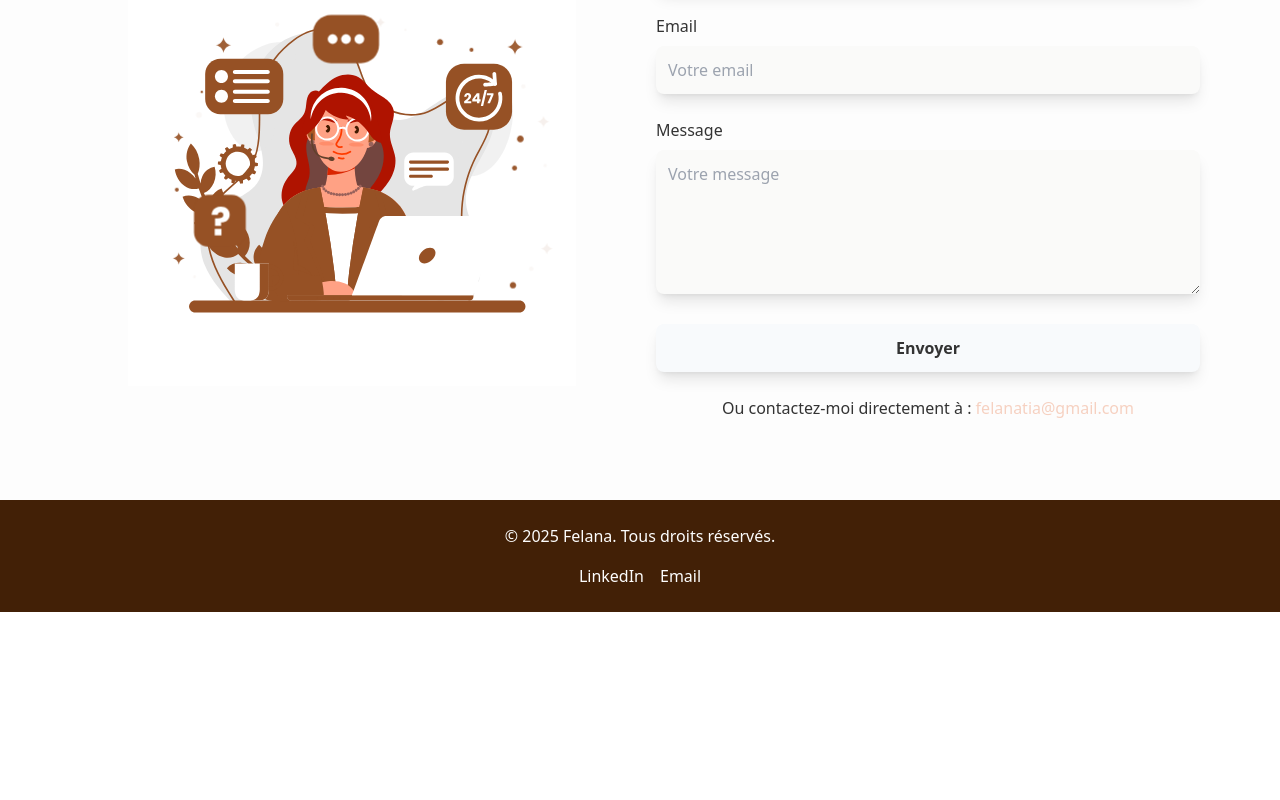
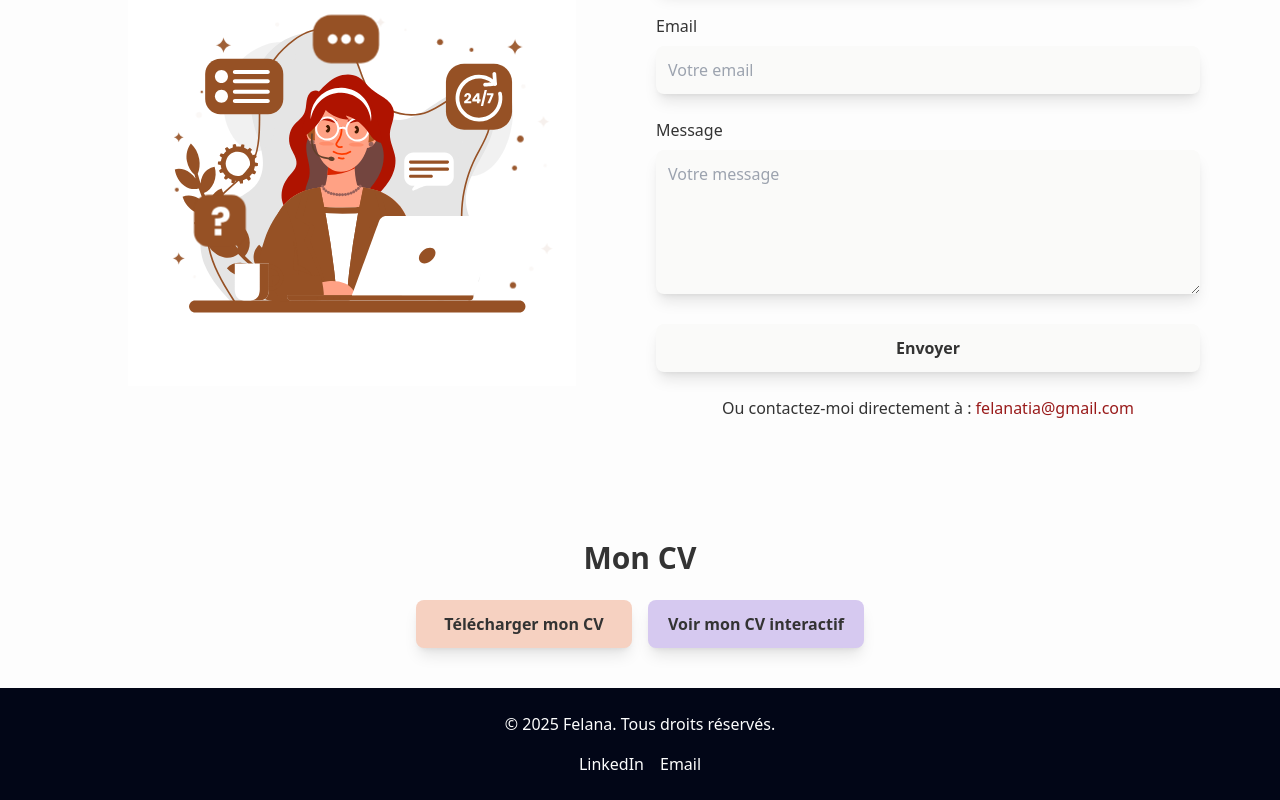
Before and after one commit to fetraandri/felanaPortfolio, a React (Vite) app: page / in a window 1280 px wide. Shown: the part 2070-2870 px from the top of the page. Before the commit the page ends 2682 px from the top, so only its background shows below. Built offline with nearby package versions, Linux system fonts and the light colour scheme.

Commit message:
feat: add a component cv interactif and cv download

```diff
--- a/src/App.jsx
+++ b/src/App.jsx
@@ -1,23 +1,26 @@
-import Header from './components/Header'
-import Home from './sections/Home'
-import About from './sections/About'
-import Portfolio from './sections/Portfolio'
-import Contact from './sections/Contact'
-import Footer from './components/Footer'
+// src/App.jsx
+import Header from './components/Header';
+import Home from './sections/Home';
+import About from './sections/About';
+import Portfolio from './sections/Portfolio';
+import Contact from './sections/Contact';
+import CVLinks from './components/CVLinks'; // Import du nouveau composant
+import Footer from './components/Footer';
 
 function App() {
   return (
-    <div className="min-h-screen bg-red-500 text-gris-fonce">
+    <div className="min-h-screen bg-blanc-casse text-gris-fonce"> {/* Changé bg-red-500 à bg-blanc-casse */}
       <Header />
       <main>
         <Home />
         <About />
         <Portfolio />
         <Contact />
+        <CVLinks /> {/* Ajout de la nouvelle section */}
       </main>
       <Footer />
     </div>
-  )
+  );
 }
 
-export default App
+export default App;
--- /dev/null
+++ b/src/components/CVLinks.jsx
@@ -0,0 +1,48 @@
+// src/components/CVLinks.jsx
+import React from 'react';
+
+// Composant pour le bouton de téléchargement du CV
+function DownloadCVButton() {
+  const cvUrl = "https://drive.google.com/your-cv-file-id"; // Remplacez par l'URL réelle
+  return (
+    <a
+      href={cvUrl}
+      target="_blank"
+      rel="noopener noreferrer"
+      className="block w-full bg-rose-poudre text-gris-fonce py-3 rounded-lg font-semibold text-center hover:bg-lavande-claire transition-colors duration-300 shadow-lg hover:shadow-xl transform hover:-translate-y-1"
+    >
+      Télécharger mon CV
+    </a>
+  );
+}
+
+// Composant pour le bouton du CV interactif
+function InteractiveCVButton() {
+  const interactiveCVUrl = "https://your-interactive-cv-url.com"; // Remplacez par l'URL réelle
+  return (
+    <a
+      href={interactiveCVUrl}
+      target="_blank"
+      rel="noopener noreferrer"
+      className="block w-full bg-lavande-claire text-gris-fonce py-3 rounded-lg font-semibold text-center hover:bg-rose-poudre transition-colors duration-300 shadow-lg hover:shadow-xl transform hover:-translate-y-1"
+    >
+      Voir mon CV interactif
+    </a>
+  );
+}
+
+function CVLinks() {
+  return (
+    <section id="cv-links" className="py-10 bg-blanc-casse">
+      <div className="max-w-6xl mx-auto px-4">
+        <h2 className="text-3xl font-bold text-gris-fonce text-center mb-6">Mon CV</h2>
+        <div className="flex flex-col sm:flex-row gap-4 max-w-md mx-auto">
+          <DownloadCVButton />
+          <InteractiveCVButton />
+        </div>
+      </div>
+    </section>
+  );
+}
+
+export default CVLinks;
--- a/src/components/Footer.jsx
+++ b/src/components/Footer.jsx
@@ -2,7 +2,7 @@ import contactData from '../data/contactData';
 
 function Footer() {
   return (
-    <footer className="bg-yellow-950 text-blanc-casse py-6">
+    <footer className="bg-slate-950 text-blanc-casse py-6">
       <div className="max-w-7xl mx-auto px-4 text-center">
         <p>© 2025 Felana. Tous droits réservés.</p>
         <div className="mt-4 space-x-4">
--- a/src/sections/Contact.jsx
+++ b/src/sections/Contact.jsx
@@ -1,3 +1,4 @@
+// src/sections/Contact.jsx
 import contactData from '../data/contactData';
 import { motion, useAnimation } from "framer-motion";
 import { useInView } from "react-intersection-observer";
@@ -90,7 +91,7 @@ function Contact() {
                 </div>
                 <button
                   type="submit"
-                  className="w-full bg-slate-50   text-gris-fonce py-3 rounded-lg font-semibold hover:bg-lavande-claire transition-colors duration-300 shadow-lg hover:shadow-xl transform hover:-translate-y-1"
+                  className="w-full bg-stone-50 text-gris-fonce py-3 rounded-lg font-semibold hover:bg-lavande-claire transition-colors duration-300 shadow-lg hover:shadow-xl transform hover:-translate-y-1"
                 >
                   Envoyer
                 </button>
@@ -99,7 +100,7 @@ function Contact() {
                 Ou contactez-moi directement à :{' '}
                 <a
                   href={`mailto:${contactData.email}`}
-                  className="text-rose-poudre hover:text-lavande-claire transition-colors duration-300"
+                  className="text-red-800 hover:text-lavande-claire transition-colors duration-300"
                 >
                   {contactData.email}
                 </a>
```
